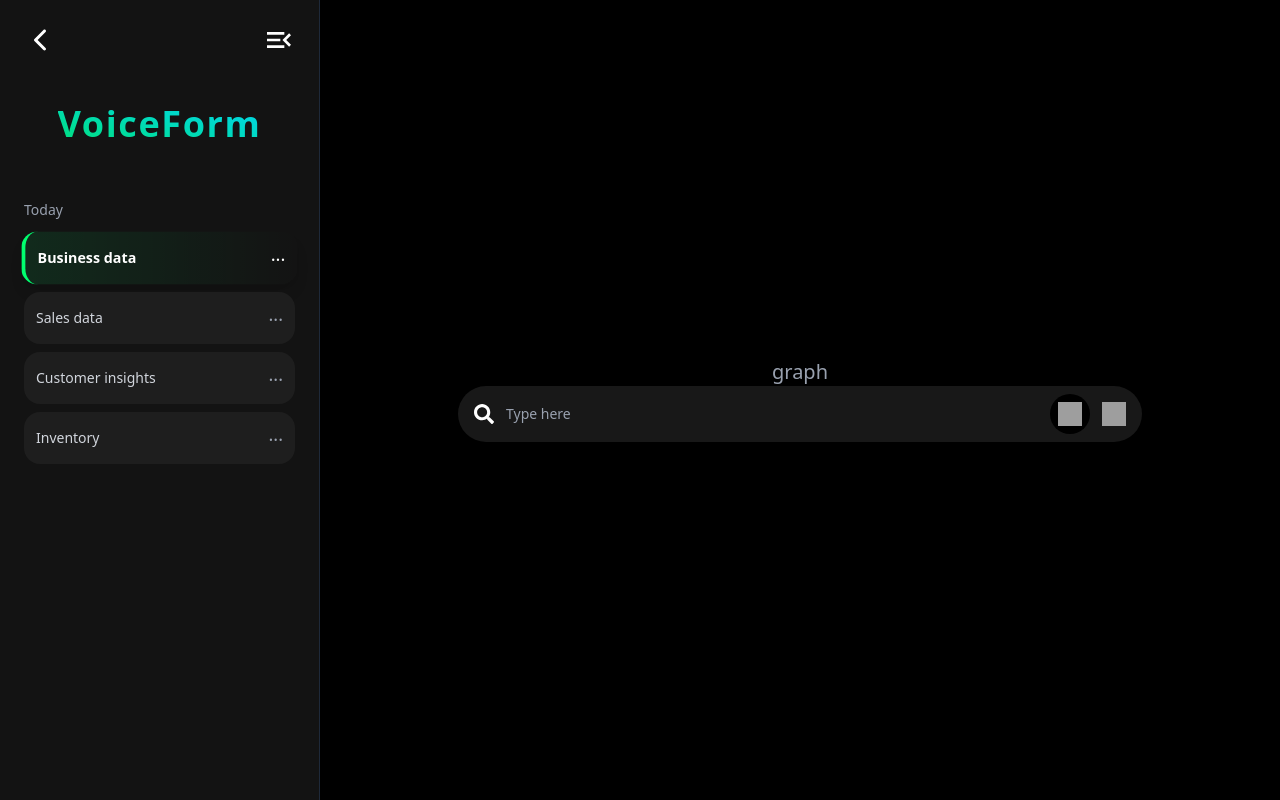
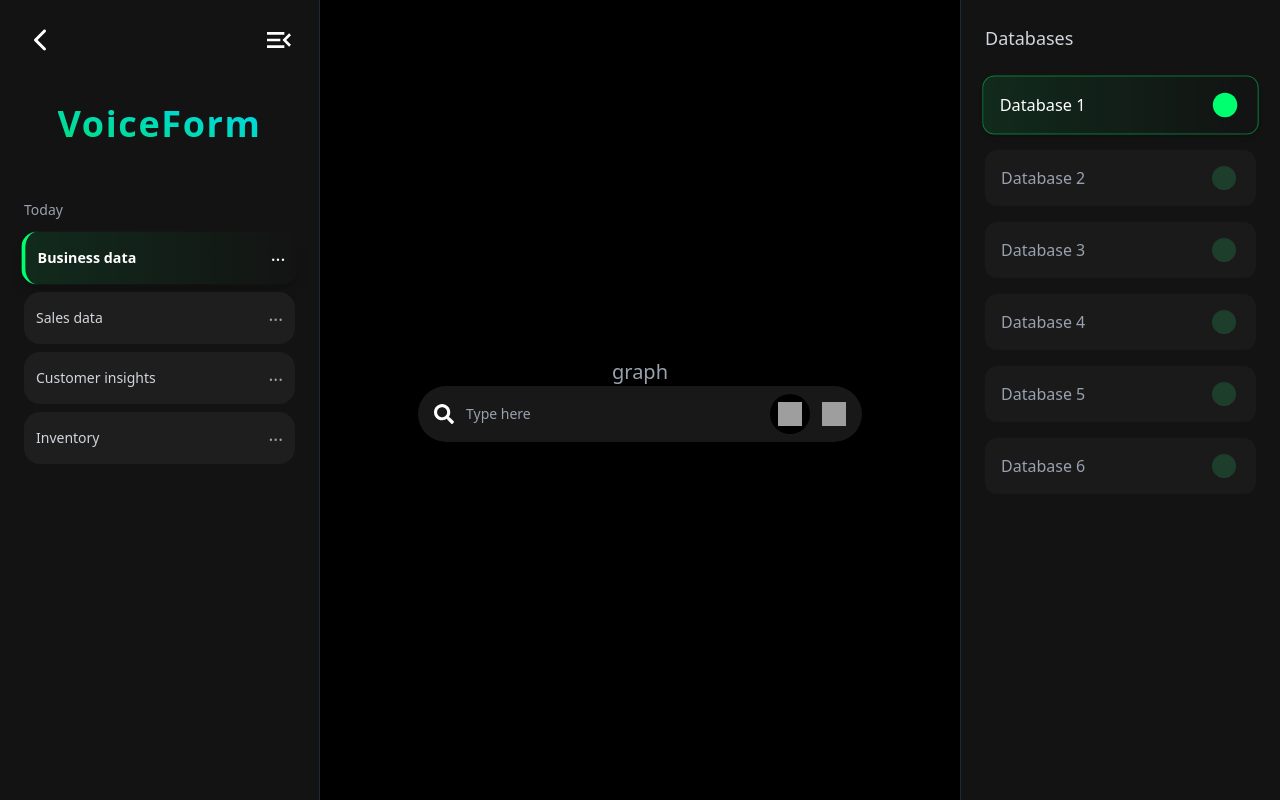
Before and after one commit to Vasudevshetty/voxalize, a React (Vite) app in the folder client/: page / in a window 1280 px wide. Built offline with nearby package versions, Linux system fonts and the light colour scheme; grey boxes are pictures that could not be loaded.

Commit message:
done with the database showing in the main ui

```diff
--- a/client/src/components/Graph.jsx
+++ b/client/src/components/Graph.jsx
@@ -140,7 +140,7 @@ function Graph() {
       </div>
 
       {/* Right Sidebar - Databases */}
-      {/* <div className="w-80 bg-[#131313] border-l border-gray-800 p-6">
+      <div className="w-80 bg-[#131313] border-l border-gray-800 p-6">
         <h2 className="text-gray-300 mb-6 font-medium text-lg">Databases</h2>
         <div className="space-y-4">
           {[1, 2, 3, 4, 5, 6].map((num) => {
@@ -174,7 +174,7 @@ function Graph() {
             );
           })}
         </div>
-      </div> */}
+      </div>
     </div>
   );
 }
```
